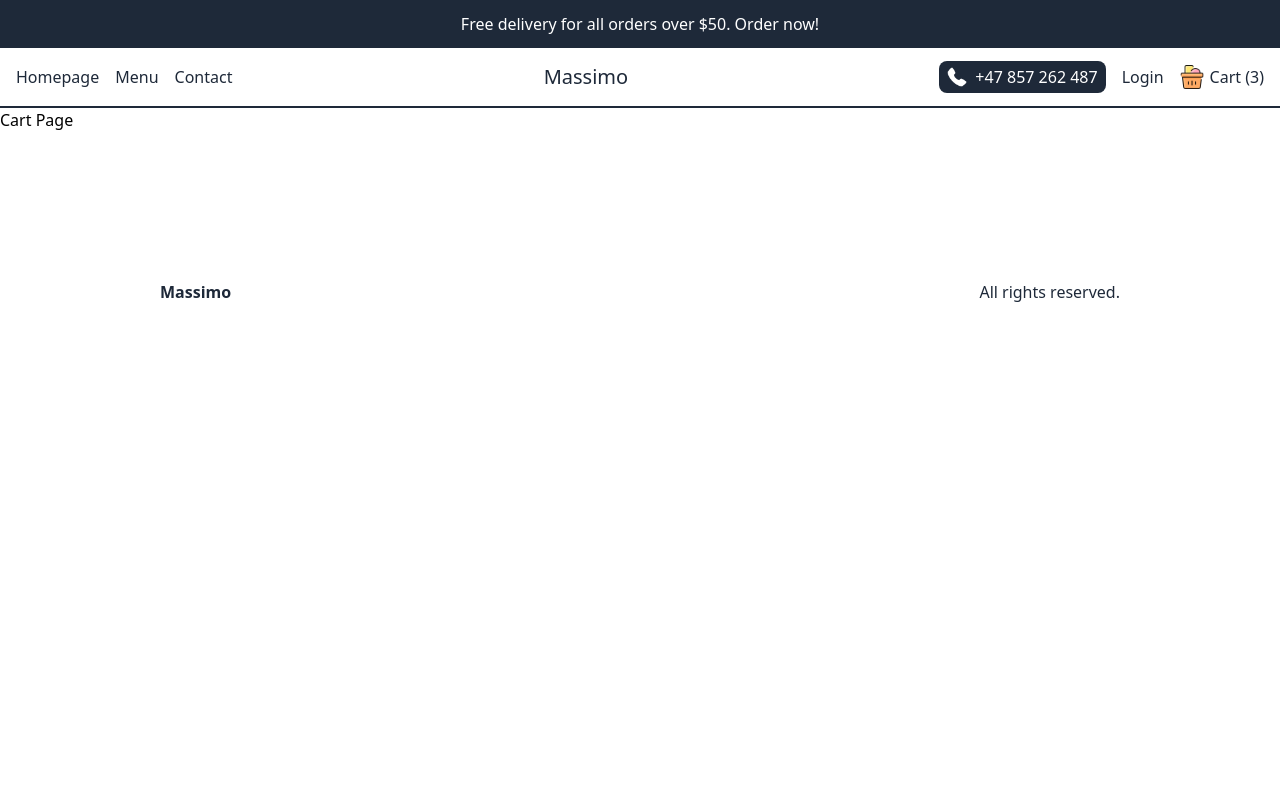
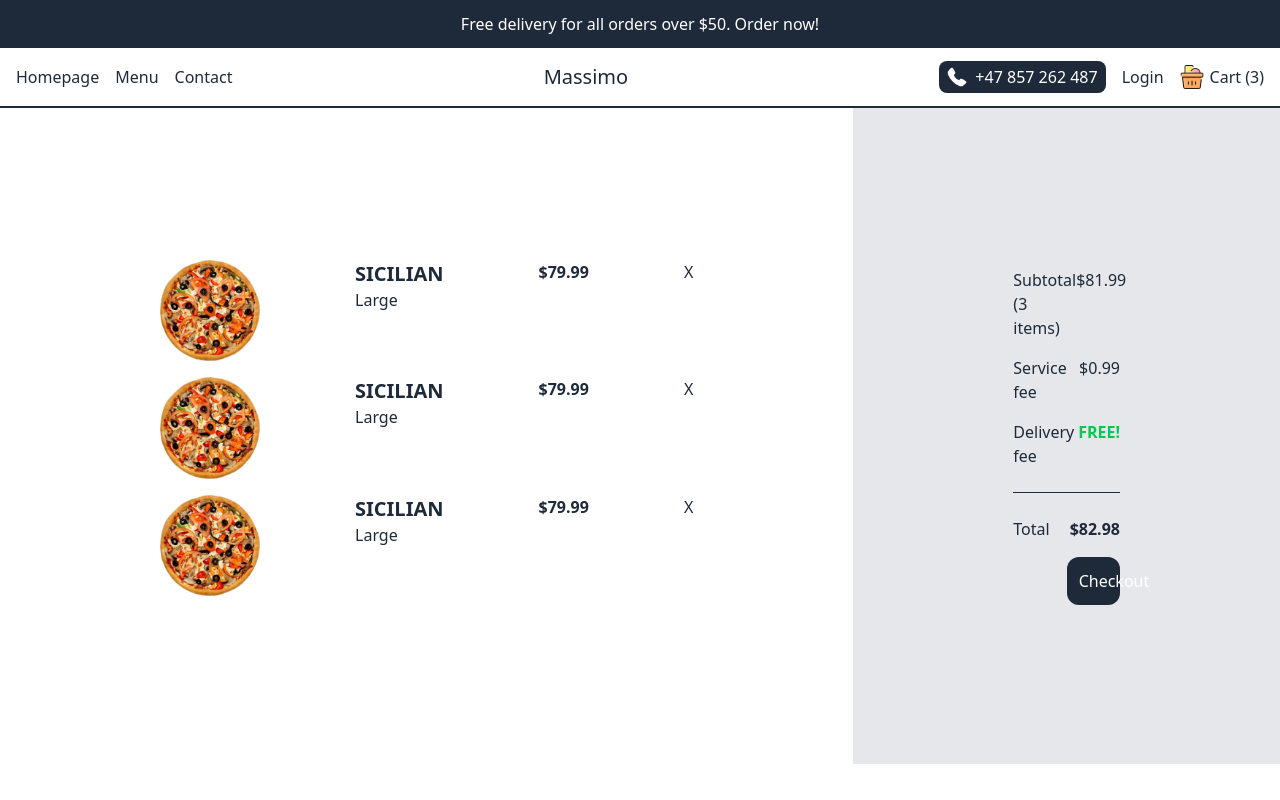
Before and after one commit to deansainer/next-restaurant, a Next.js app: page /cart in a window 1280 px wide. Shown: the top 800 px of the page. Built offline with nearby package versions, Linux system fonts and the light colour scheme.

Commit message:
created and styled cart page

```diff
--- a/src/app/cart/page.tsx
+++ b/src/app/cart/page.tsx
@@ -1,8 +1,73 @@
 import React from 'react'
+import Image from 'next/image'
+
 
 const CartPage = () => {
   return (
-    <div>Cart Page</div>
+    <div className='h-[calc(100vh-6rem)] md:h-[calc(100vh-9rem)] flex flex-col text-gray-800 lg:flex-row'>
+
+      {/* Product Container */}
+      <div className='h-1/2 p-4 flex flex-col justify-center overflow-scroll lg:h-full lg:w-2/3 2xl:w-1/2 lg:px-20 xl:px-40'>
+        {/* Single Item */}
+        <div className='flex flex-items justify-between mb-4'>
+          <Image src='/temporary/p1.png' alt='' width={100} height={100} />
+          <div className=''>
+            <h1 className='uppercase text-xl font-bold'>Sicilian</h1>
+            <span>Large</span>
+          </div>
+          <h2 className='font-bold '>$79.99</h2>
+          <span className='cursor-pointer'>X</span>
+        </div>
+
+        <div className='flex flex-items justify-between mb-4'>
+          <Image src='/temporary/p1.png' alt='' width={100} height={100} />
+          <div className=''>
+            <h1 className='uppercase text-xl font-bold'>Sicilian</h1>
+            <span>Large</span>
+          </div>
+          <h2 className='font-bold '>$79.99</h2>
+          <span className='cursor-pointer'>X</span>
+        </div>
+
+        <div className='flex flex-items justify-between mb-4'>
+          <Image src='/temporary/p1.png' alt='' width={100} height={100} />
+          <div className=''>
+            <h1 className='uppercase text-xl font-bold'>Sicilian</h1>
+            <span>Large</span>
+          </div>
+          <h2 className='font-bold '>$79.99</h2>
+          <span className='cursor-pointer'>X</span>
+        </div>
+
+      </div>
+
+      {/* Payment Container */}
+      <div className='h-1/2 p-4 bg-gray-200 flex flex-col gap-4 justify-center lg:h-full lg:w-1/3 2xl:w-1/2 lg:px-20 xl:px-40 2xl:text-xl 2x:gap-6'>
+        <div className='flex justify-between'>
+          <span className=''>Subtotal (3 items)</span>
+          <span className=''>$81.99</span>
+        </div>
+
+        <div className='flex justify-between'>
+          <span className=''>Service fee</span>
+          <span className=''>$0.99</span>
+        </div>
+
+        <div className='flex justify-between'>
+          <span className=''>Delivery fee</span>
+          <span className='text-green-500 font-bold'>FREE!</span>
+        </div>
+
+        <hr className='my-2'/>
+          <div className='flex justify-between'>
+            <span className=''>Total</span>
+            <span className='font-bold'>$82.98</span>
+          </div>
+
+        <button className='bg-gray-800 text-white p-3 rounded-xl w-1/2 self-end'>Checkout</button>
+      </div>
+
+      </div>
   )
 }
 
--- a/src/app/login/page.tsx
+++ b/src/app/login/page.tsx
@@ -2,7 +2,12 @@ import React from 'react'
 
 const LoginPage = () => {
   return (
-    <div>Login Page</div>
+    <div>
+      {/* Box */}
+      <div className=''>
+        {/* Image container */}
+      </div>
+    </div>
   )
 }
 
```
